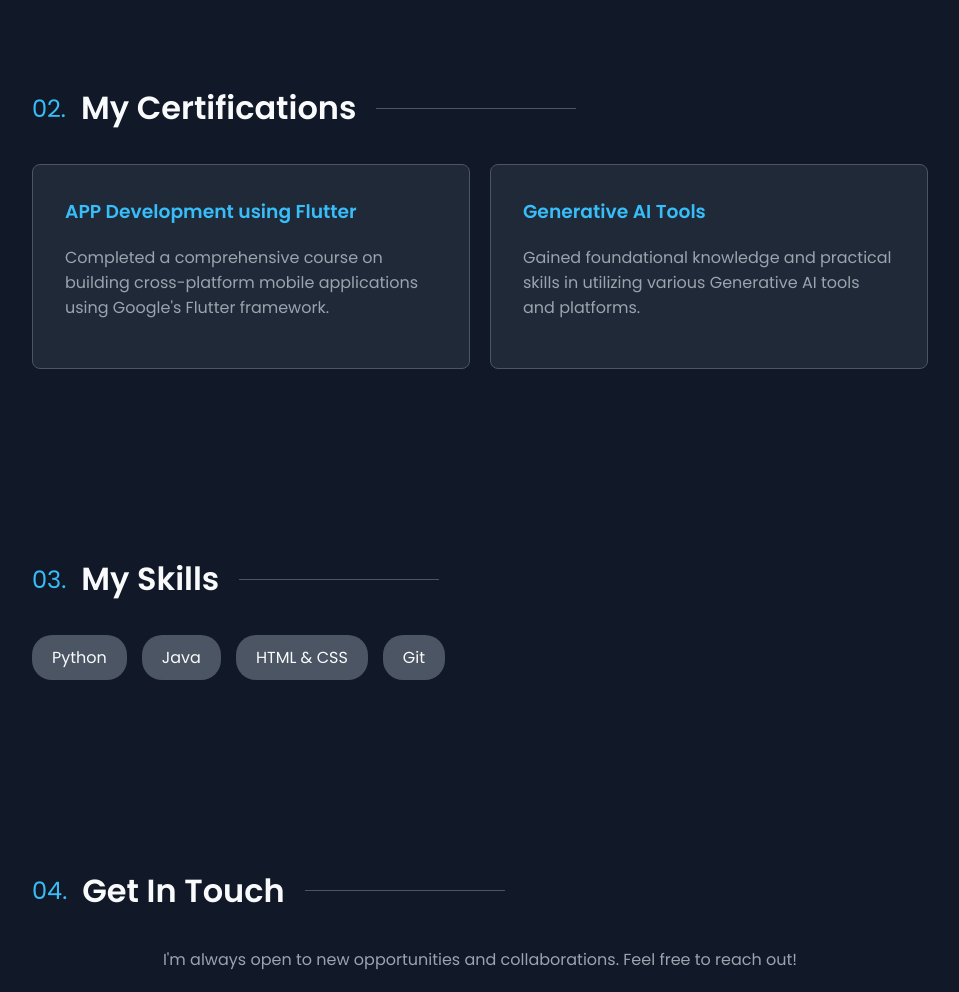
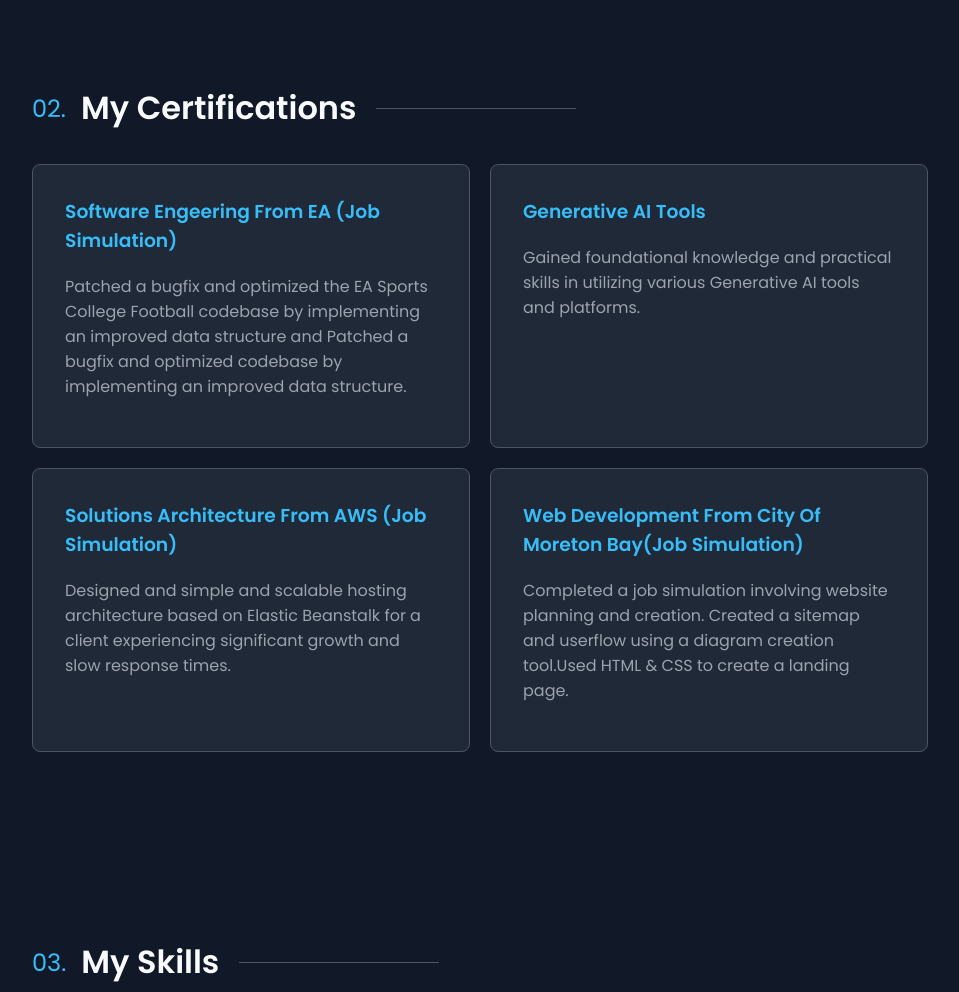
Before and after one commit to Phionephione/my-portfolio-website, a Flask app: page / in a window 1280 px wide. Shown: the part 1205-2197 px from the top of the page, without its empty margins (160-1119 px from the left). Run offline with Flask 3, Linux system fonts and the light colour scheme.

Commit message:
ADDED 4 CERTIFICATE

```diff
--- a/templates/index.html
+++ b/templates/index.html
@@ -32,14 +32,24 @@
             <h2><span class="highlight">02.</span> My Certifications</h2>
             <div class="card-container">
                 <!-- Certificate 1: Added data-image attribute -->
-                <div class="card clickable" data-image="{{ url_for('static', filename='images/flutter_cert.png') }}">
-                    <h3>APP Development using Flutter</h3>
-                    <p>Completed a comprehensive course on building cross-platform mobile applications using Google's Flutter framework.</p>
+                <div class="card clickable" data-image="{{ url_for('static', filename='images/sofeng_cert.png') }}">
+                    <h3>Software Engeering From EA (Job Simulation)</h3>
+                    <p>Patched a bugfix and optimized the EA Sports College Football codebase by implementing an improved data structure and Patched a bugfix and optimized codebase by implementing an improved data structure.</p>
                 </div>
                 <!-- Certificate 2: Added data-image attribute -->
-                <div class="card clickable" data-image="{{ url_for('static', filename='images/ai_cert.png') }}">
+                <div class="card clickable" data-image="{{ url_for('static', filename='images/genai_cert.png') }}">
                     <h3>Generative AI Tools</h3>
                     <p>Gained foundational knowledge and practical skills in utilizing various Generative AI tools and platforms.</p>
+                </div>
+                <!-- Certificate 3: Added data-image attribute -->
+                <div class="card clickable" data-image="{{ url_for('static', filename='images/amazon_cert.png') }}">
+                    <h3>Solutions Architecture From AWS (Job Simulation)</h3>
+                    <p>Designed and simple and scalable hosting architecture based on Elastic Beanstalk for a client experiencing significant growth and slow response times.</p>
+                </div>
+                <!-- Certificate 4: Added data-image attribute -->
+                <div class="card clickable" data-image="{{ url_for('static', filename='images/web_cert.png') }}">
+                    <h3>Web Development From City Of Moreton Bay(Job Simulation)</h3>
+                    <p>Completed a job simulation involving website planning and creation. Created a sitemap and userflow using a diagram creation tool.Used HTML & CSS to create a landing page.</p>
                 </div>
             </div>
         </section>
```
Also changed, not shown: static/images/ai_cert.png (deleted), static/images/amazon_cert.png (added), static/images/genai_cert.png (renamed from static/images/flutter_cert.png), static/images/sofeng_cert.png (added), static/images/web_cert.png (added).
